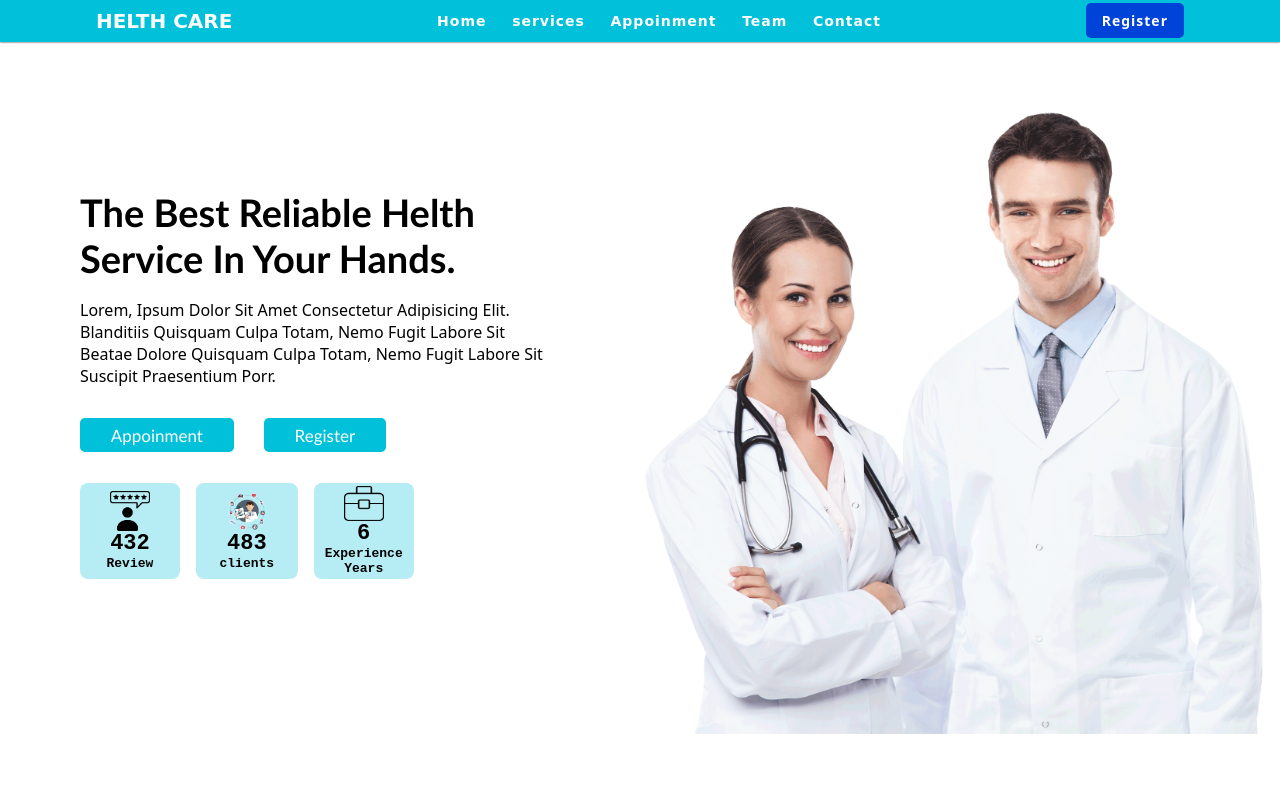
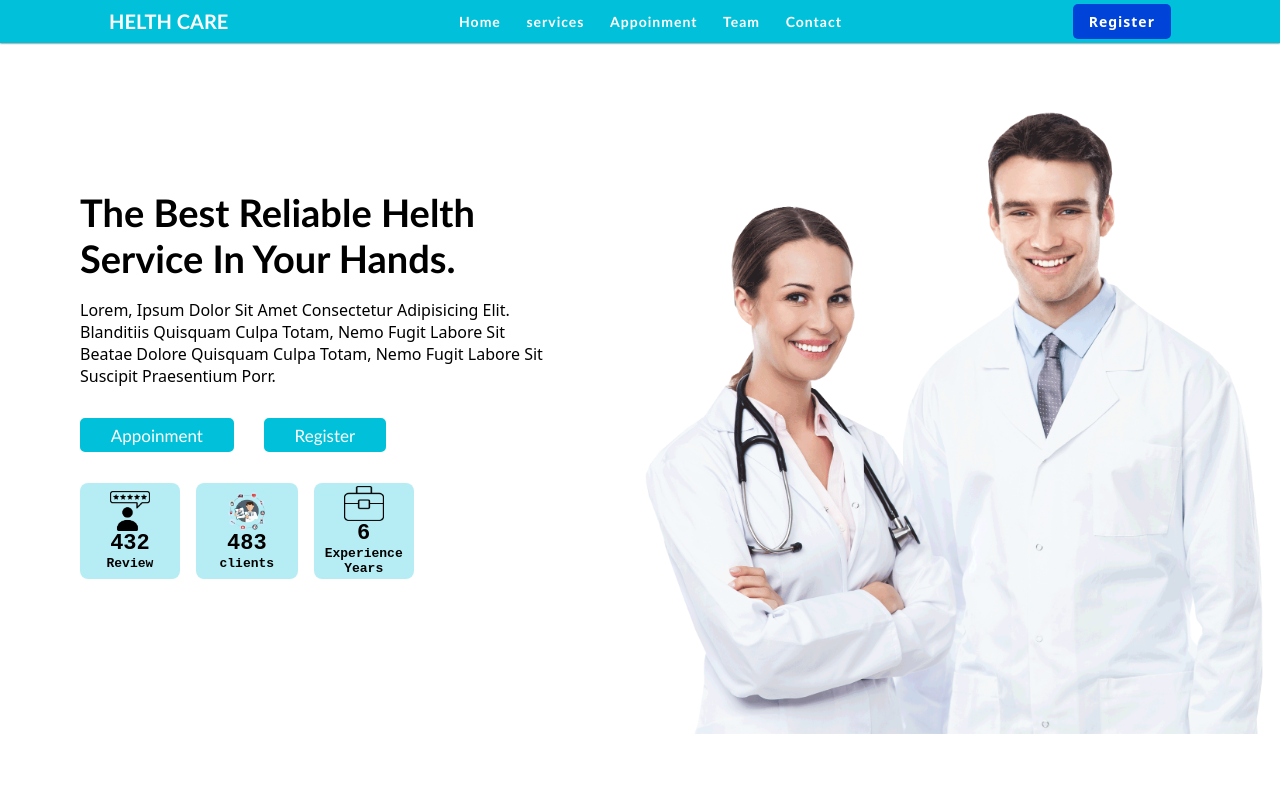
Before and after one commit to Rachid49/doctorX, a plain HTML site: page index.html in a window 1280 px wide. Shown: the top 800 px of the page. Drawn offline with Linux system fonts and the light colour scheme.

Commit message:
Update index.css

```diff
--- a/index.css
+++ b/index.css
@@ -29,7 +29,7 @@ button{
     ----------------------------------- */
 .brand-title a{
     color: #ffffff;
-    font-family: cursive;
+    font-family:'Gill Sans', 'Gill Sans MT', Calibri, 'Trebuchet MS', sans-serif;
     font-size: 20px;
     text-decoration: none;
     font-weight: bold;
@@ -66,7 +66,7 @@ button{
 .navbar-links li a{
     text-decoration: none;
     color: #ffffff;
-    font-family: cursive;
+    font-family:'Gill Sans', 'Gill Sans MT', Calibri, 'Trebuchet MS', sans-serif;
     padding: .8rem;
     display: block;
     font-weight:700;
```
